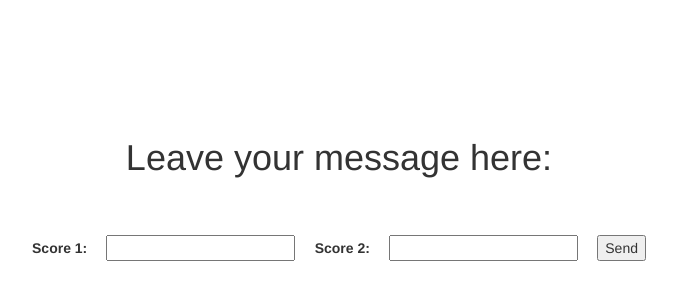
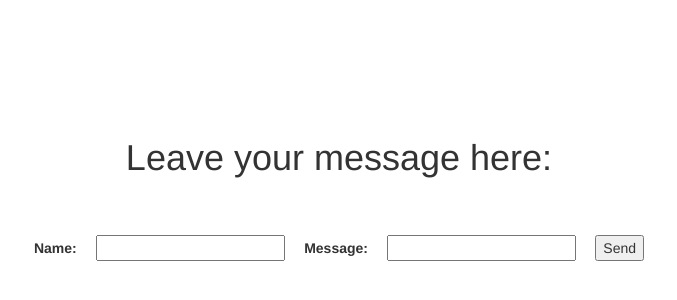
Before and after one commit to coopsy-m/testrepo, a React (Create React App) app: page / in a window 1280 px wide. Shown: the part 118-418 px from the top of the page, without its empty margins (301-978 px from the left). Built offline with nearby package versions, Linux system fonts and the light colour scheme.

Commit message:
Update Form.js

```diff
--- a/src/Form.js
+++ b/src/Form.js
@@ -34,7 +34,7 @@ export default class Form extends Component {
     return (
       <div>
         <form onSubmit={this.handleSubmit}>
-          <label>Score 1:</label>
+          <label>Name:</label>
           <input
             type="text"
             name="name"
@@ -42,7 +42,7 @@ export default class Form extends Component {
             value={this.state.name}
           />
 
-          <label>Score 2:</label>
+          <label>Message:</label>
           <input
             type="text"
             name="message"
```
